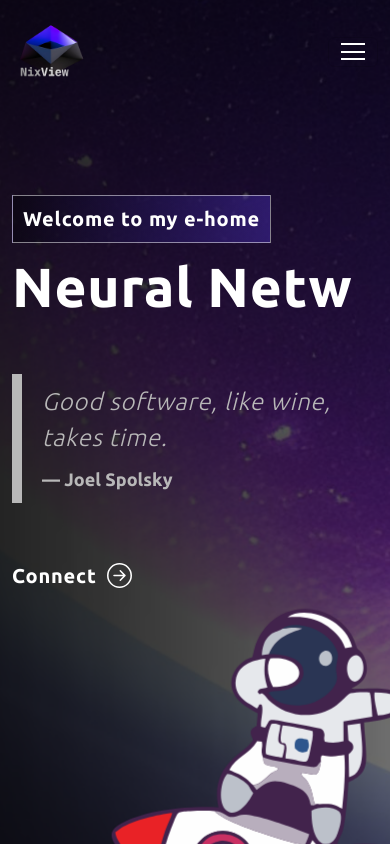
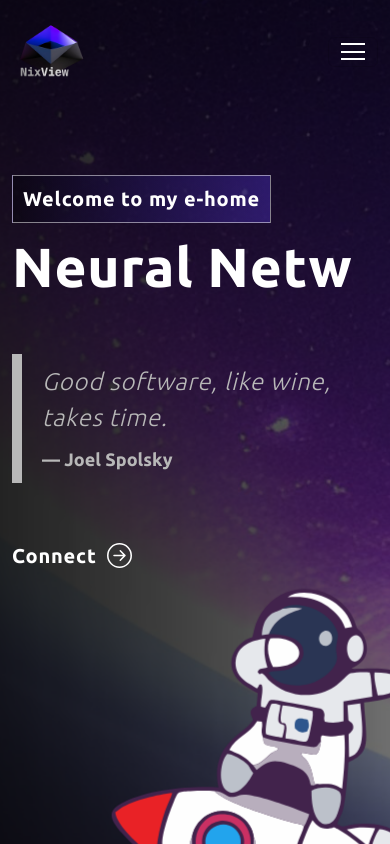
Before and after one commit to Nic-DC/Nix, a React (Create React App) app in the folder client/: page / in a window 390 px wide. Shown: the top 844 px of the page. Built offline with nearby package versions, Linux system fonts and the light colour scheme; no server answers.

Commit message:
padding update

```diff
--- a/client/src/App.css
+++ b/client/src/App.css
@@ -349,7 +349,7 @@ nav.navbar .navbar-toggler[aria-expanded="true"] .navbar-toggler-icon {
 
 @media (max-width: 767px) {
   .banner {
-    padding-top: 195px; /* 75% of 260px */
+    padding-top: 175px; /* 75% of 260px */
   }
 }
 
```
